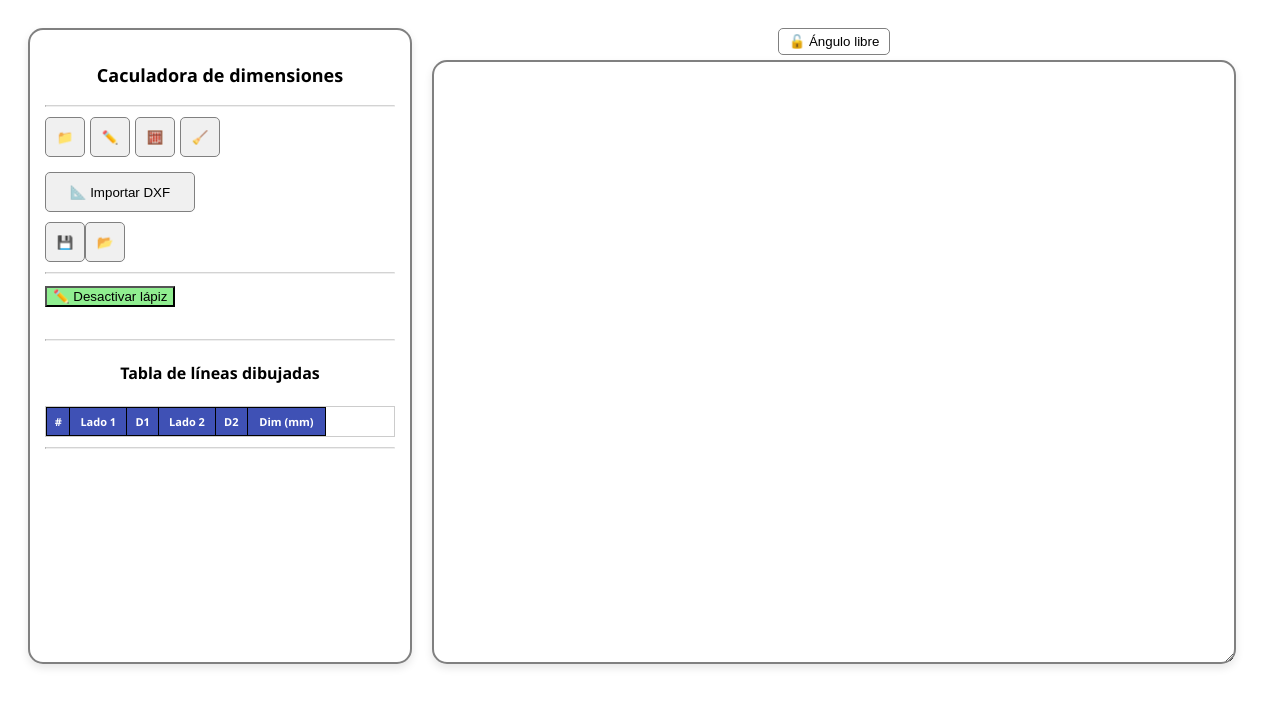
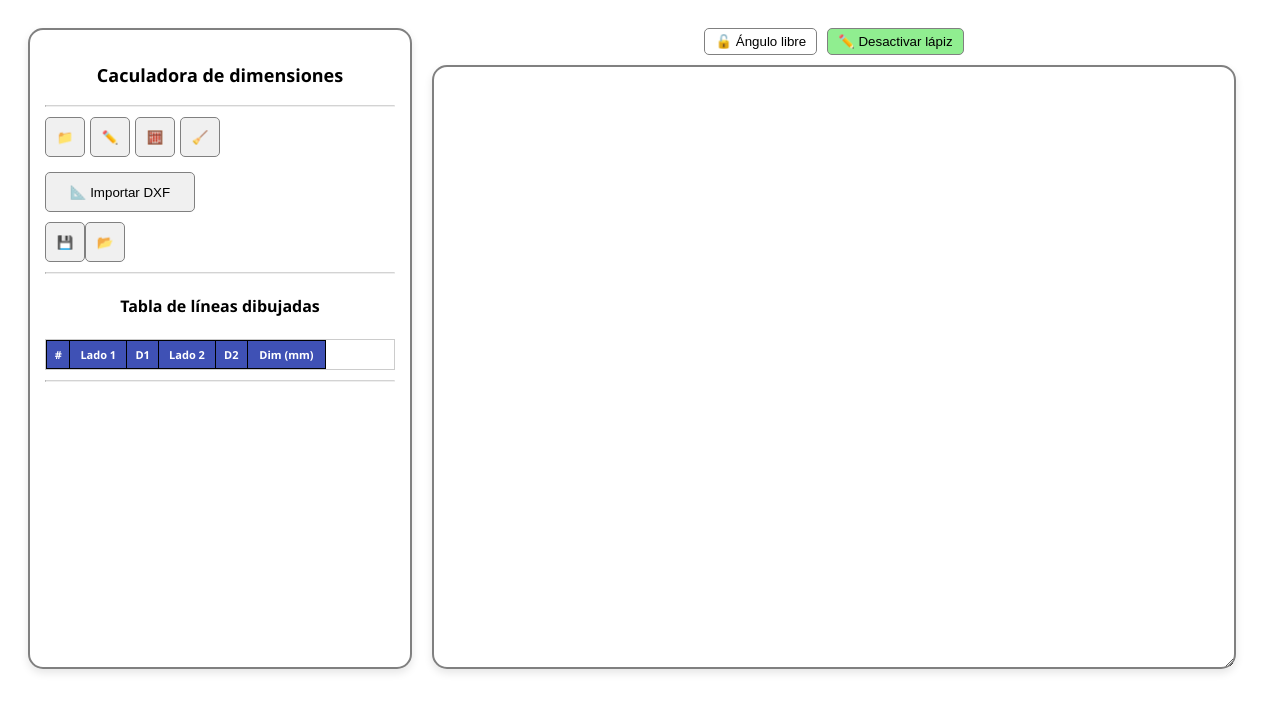
Before and after one commit to somerwest01/Dim_checktofrom, a React (Create React App) app: page / in a window 1280 px wide. Shown: the top 712 px of the page. Built offline with nearby package versions, Linux system fonts and the light colour scheme.

Commit message:
Update App.js

```diff
--- a/src/App.js
+++ b/src/App.js
@@ -740,8 +740,6 @@ lines.forEach((line) => {
 
         {true && (
           <>
-            <button onClick={() => setPencilMode(!pencilMode)} style={{ backgroundColor: pencilMode ? 'lightgreen' : 'white' }}>✏️ {pencilMode ? 'Desactivar lápiz' : 'Activar lápiz'}</button><br /><br />
-            <hr style={{ borderTop: '1px solid lightgray', margin: '10px 0' }} />
 
 {mostrarExtremos && (
   <>
@@ -944,7 +942,7 @@ lines.forEach((line) => {
 
       <div style={{ position: 'relative' }}>
 
-<div style={{ marginBottom: '5px', textAlign: 'center' }}>
+<div style={{ display: 'flex', gap: '10px', justifyContent: 'center', marginBottom: '10px' }}>
   <button
     onClick={() => setModoAnguloRecto(!modoAnguloRecto)}
     style={{
@@ -957,7 +955,21 @@ lines.forEach((line) => {
   >
     {modoAnguloRecto ? '🔒 Ángulo recto activado' : '🔓 Ángulo libre'}
   </button>
+
+  <button
+    onClick={() => setPencilMode(!pencilMode)}
+    style={{
+      backgroundColor: pencilMode ? 'lightgreen' : 'white',
+      border: '1px solid gray',
+      padding: '5px 10px',
+      borderRadius: '5px',
+      cursor: 'pointer'
+    }}
+  >
+    ✏️ {pencilMode ? 'Desactivar lápiz' : 'Activar lápiz'}
+  </button>
 </div>
+
 
 <div
   id="canvas-container"
```
